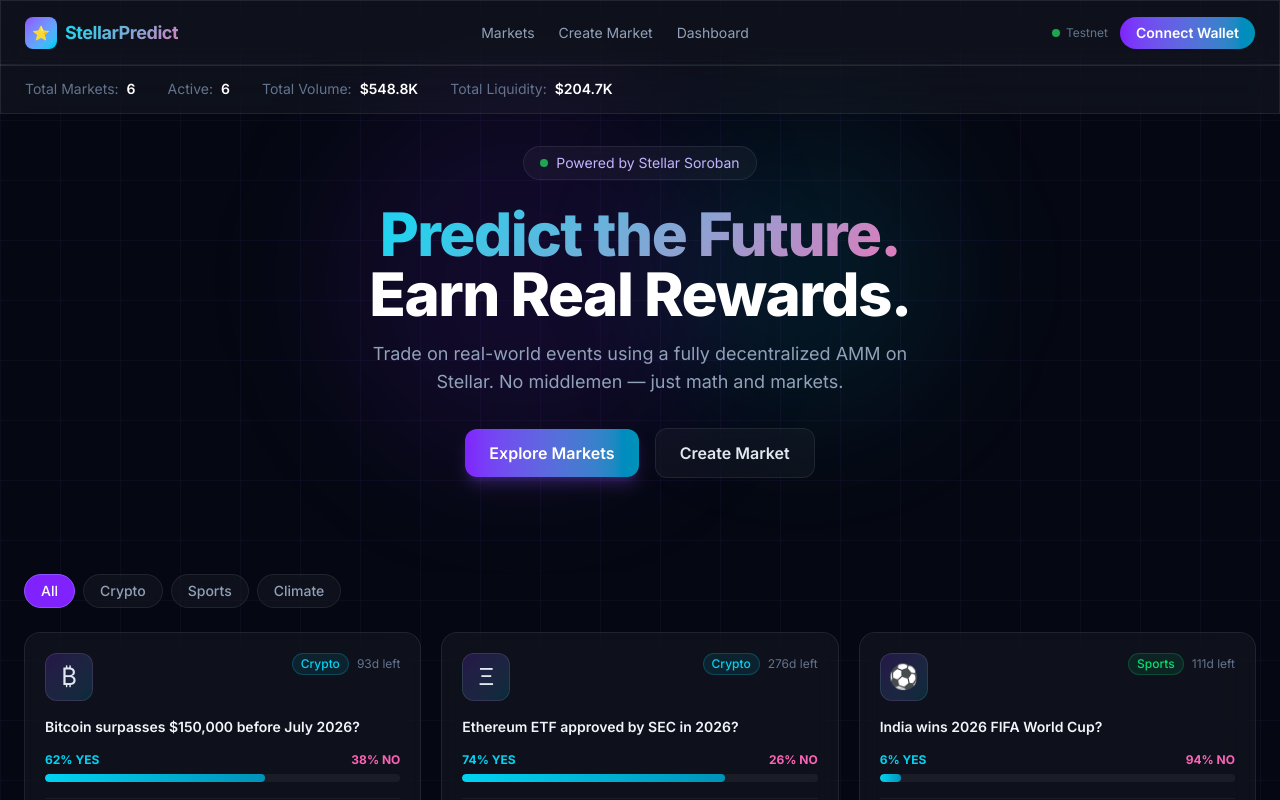
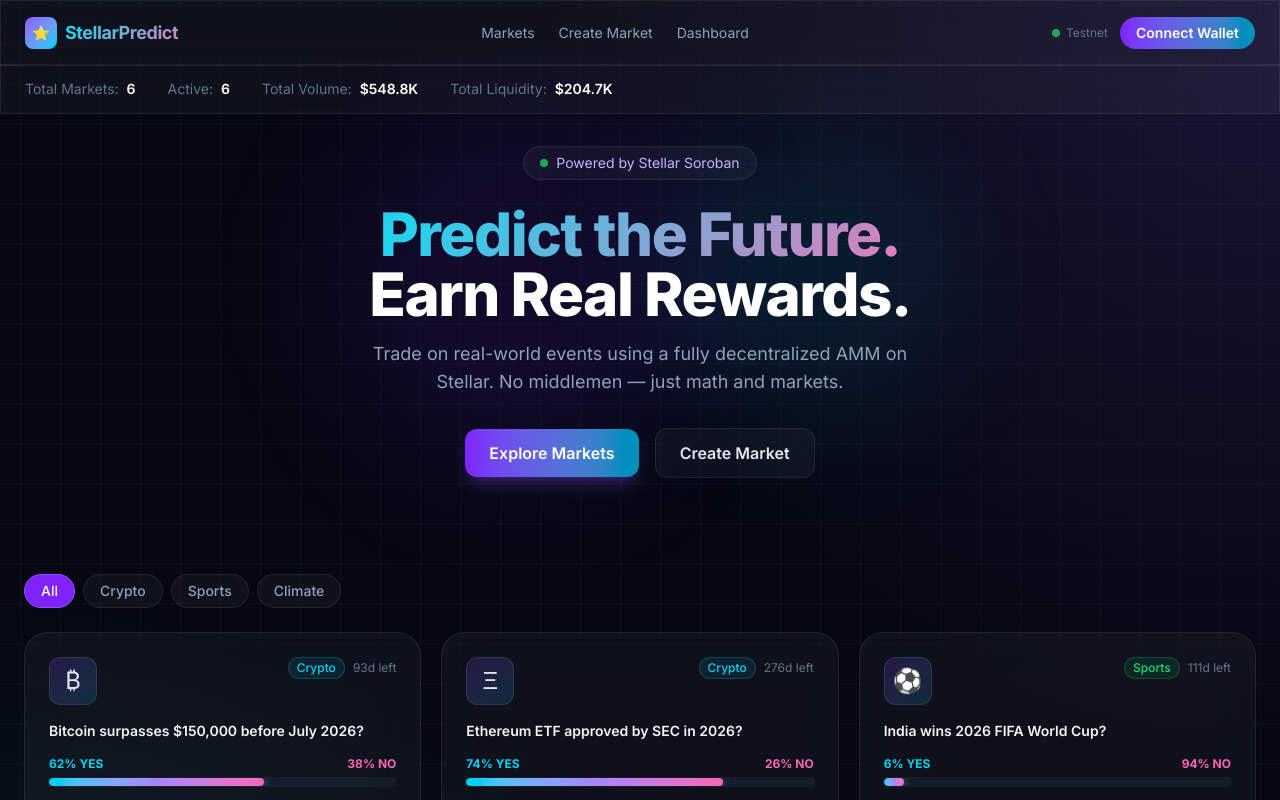
Before and after one commit to harshaljagdale0222/stellar-prediction-market, a Next.js app in the folder app/: page / in a window 1280 px wide. Shown: the top 800 px of the page. Built offline with nearby package versions, Linux system fonts and the light colour scheme.

Commit message:
style: enhance global aesthetics with premium glassmorphism and animations

```diff
--- a/app/app/globals.css
+++ b/app/app/globals.css
@@ -38,8 +38,9 @@ html, body {
 .glass {
   background: var(--bg-card);
   border: 1px solid var(--border);
-  backdrop-filter: blur(16px);
-  -webkit-backdrop-filter: blur(16px);
+  backdrop-filter: blur(24px);
+  -webkit-backdrop-filter: blur(24px);
+  box-shadow: inset 0 0 20px rgba(255,255,255,0.02);
 }
 
 /* Animated gradient text */
@@ -77,9 +78,13 @@ html, body {
   50% { transform: translateY(-8px); }
 }
 
-/* Grid background */
+/* Grid background with animated gradient overlay */
 .grid-bg {
-  background-image: linear-gradient(rgba(139, 92, 246, 0.05) 1px, transparent 1px),
-                    linear-gradient(90deg, rgba(139, 92, 246, 0.05) 1px, transparent 1px);
-  background-size: 60px 60px;
+  background-image:
+    radial-gradient(circle at top right, rgba(139, 92, 246, 0.15), transparent 40%),
+    radial-gradient(circle at bottom left, rgba(34, 211, 238, 0.1), transparent 40%),
+    linear-gradient(rgba(255, 255, 255, 0.03) 1px, transparent 1px),
+    linear-gradient(90deg, rgba(255, 255, 255, 0.03) 1px, transparent 1px);
+  background-size: 100% 100%, 100% 100%, 40px 40px, 40px 40px;
+  background-position: center center;
 }
--- a/app/app/page.tsx
+++ b/app/app/page.tsx
@@ -101,7 +101,9 @@ function MarketCard({ market }: { market: MarketMeta }) {
 
   return (
     <Link href={`/markets/${market.id}`}>
-      <div className="glass rounded-2xl p-5 hover:border-violet-500/30 transition-all duration-300 hover:-translate-y-0.5 hover:shadow-lg hover:shadow-violet-500/10 group cursor-pointer h-full flex flex-col">
+      <div className="glass rounded-3xl p-6 border-white/5 hover:border-violet-500/50 hover:bg-white/[0.03] transition-all duration-300 hover:-translate-y-1 hover:shadow-2xl hover:shadow-violet-500/20 group cursor-pointer h-full flex flex-col relative overflow-hidden">
+        {/* Glow behind the card on hover */}
+        <div className="absolute inset-0 bg-gradient-to-b from-violet-500/10 to-transparent opacity-0 group-hover:opacity-100 transition-opacity duration-500 pointer-events-none" />
         {/* Header */}
         <div className="flex items-start justify-between gap-3 mb-4">
           <div className="w-12 h-12 rounded-xl bg-gradient-to-br from-violet-600/20 to-cyan-600/20 border border-white/10 flex items-center justify-center text-2xl shrink-0">
@@ -133,9 +135,9 @@ function MarketCard({ market }: { market: MarketMeta }) {
             <span className="text-cyan-400 font-bold">{yesPercent}% YES</span>
             <span className="text-pink-400 font-bold">{noPercent}% NO</span>
           </div>
-          <div className="h-2 rounded-full bg-white/5 overflow-hidden">
+          <div className="h-2 rounded-full bg-slate-800/50 overflow-hidden ring-1 ring-white/5">
             <div
-              className="h-full rounded-full bg-gradient-to-r from-cyan-400 to-cyan-600 transition-all duration-700"
+              className="h-full rounded-full bg-gradient-to-r from-cyan-400 via-violet-400 to-pink-400 transition-all duration-1000 ease-out shadow-[0_0_10px_rgba(34,211,238,0.5)]"
               style={{ width: `${yesPercent}%` }}
             />
           </div>
```
